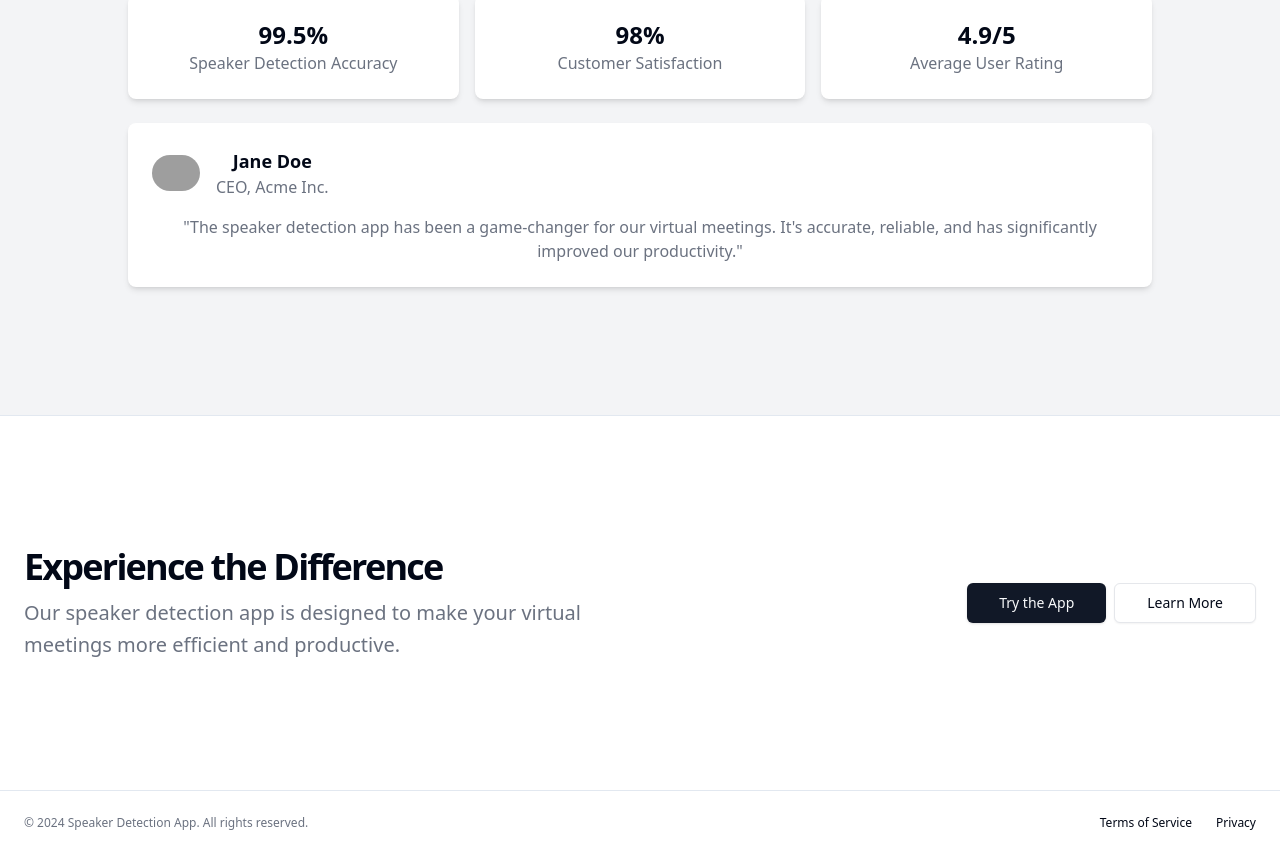
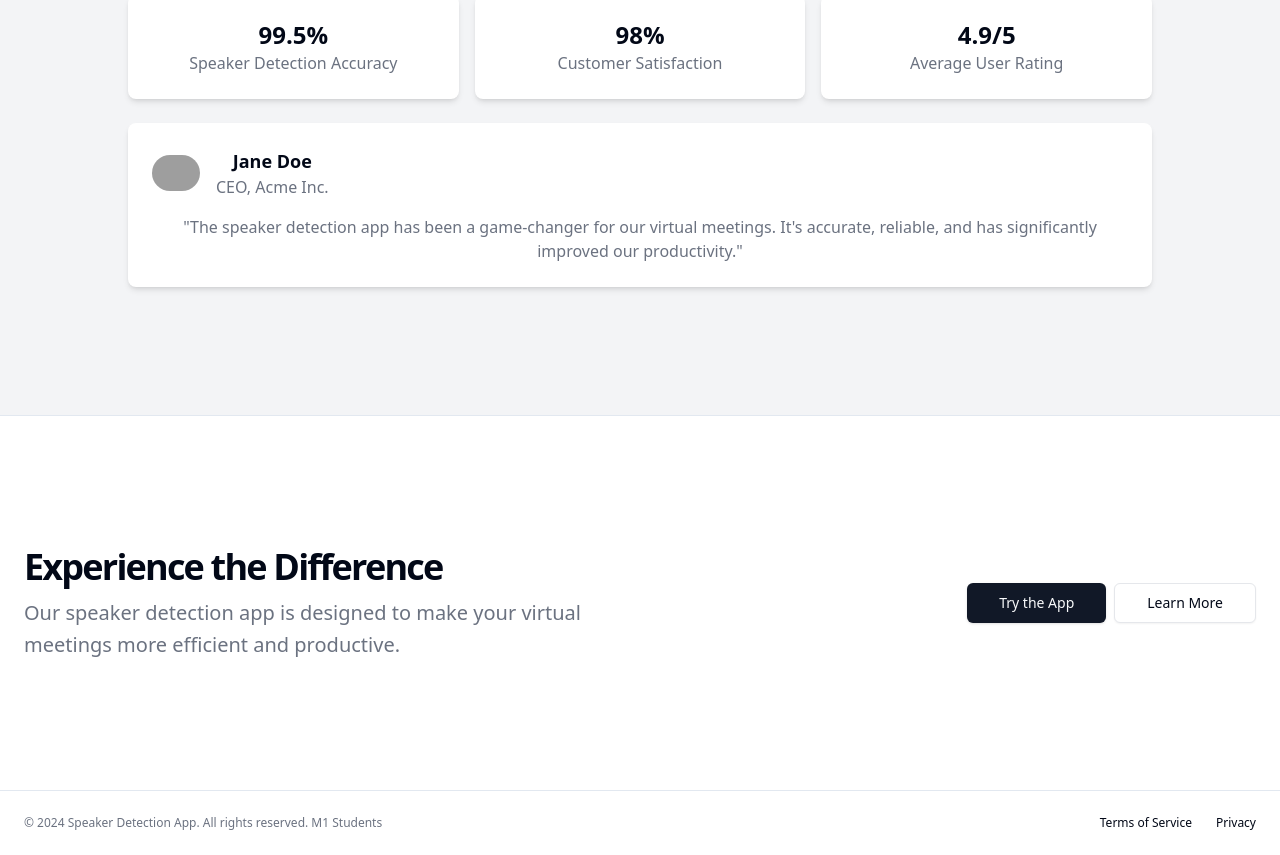
Before and after one commit to NgoranA/speaker-detection-fe, a Next.js app: page / in a window 1280 px wide. Shown: the part 1542-2397 px from the top of the page. Built offline with nearby package versions, Linux system fonts and the light colour scheme; grey boxes are pictures that could not be loaded.

Commit message:
slight addition to the footer

```diff
--- a/components/Footer.tsx
+++ b/components/Footer.tsx
@@ -5,7 +5,7 @@ const Footer = () => {
 	return (
 		<footer className="flex flex-col gap-2 sm:flex-row py-6 w-full shrink-0 items-center px-4 md:px-6 border-t">
 			<p className="text-xs text-gray-500 dark:text-gray-400">
-				&copy; 2024 Speaker Detection App. All rights reserved.
+				&copy; 2024 Speaker Detection App. All rights reserved. M1 Students
 			</p>
 			<nav className="sm:ml-auto flex gap-4 sm:gap-6">
 				<Link href="#" className="text-xs hover:underline underline-offset-4" prefetch={false}>
```
